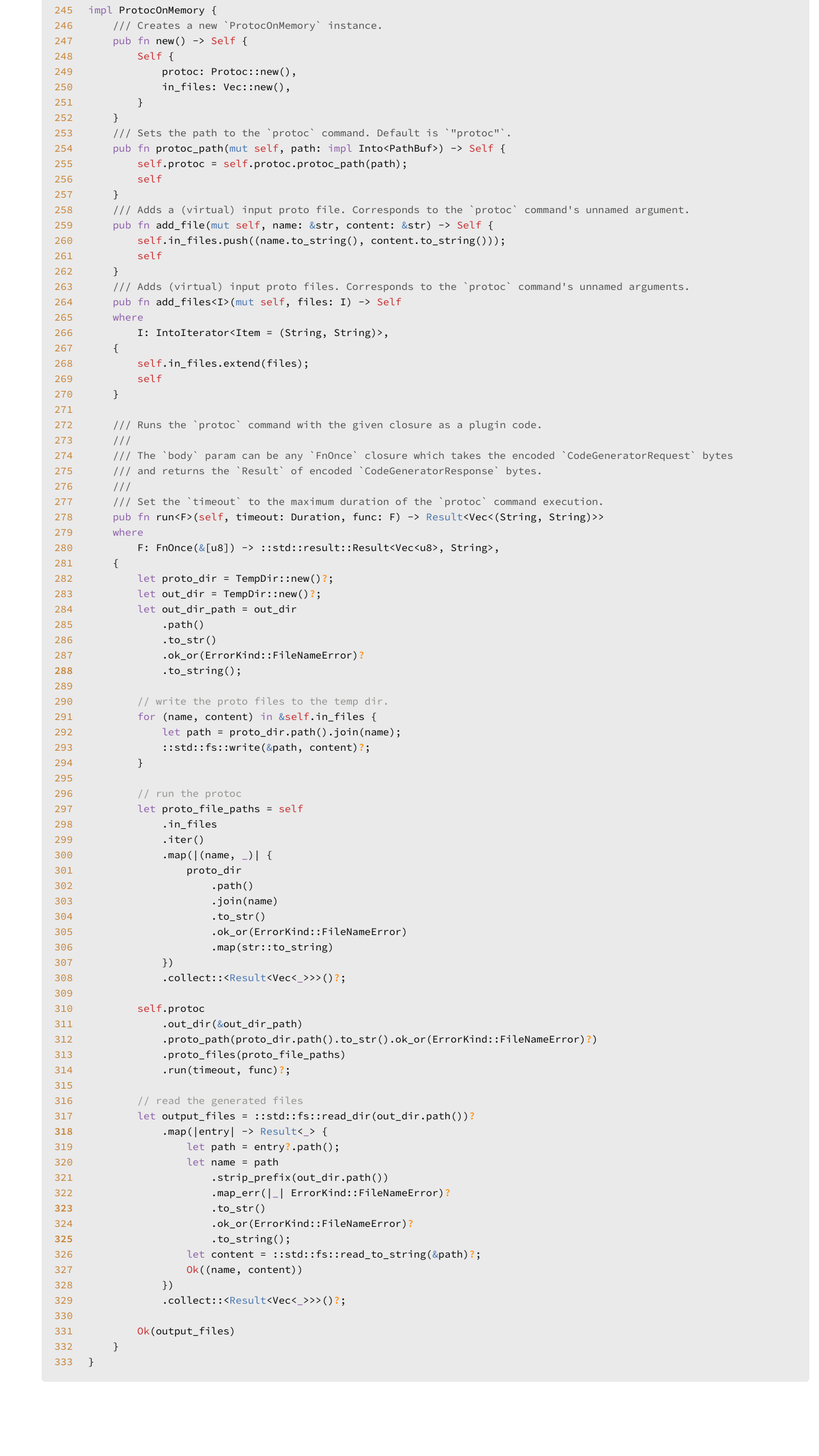
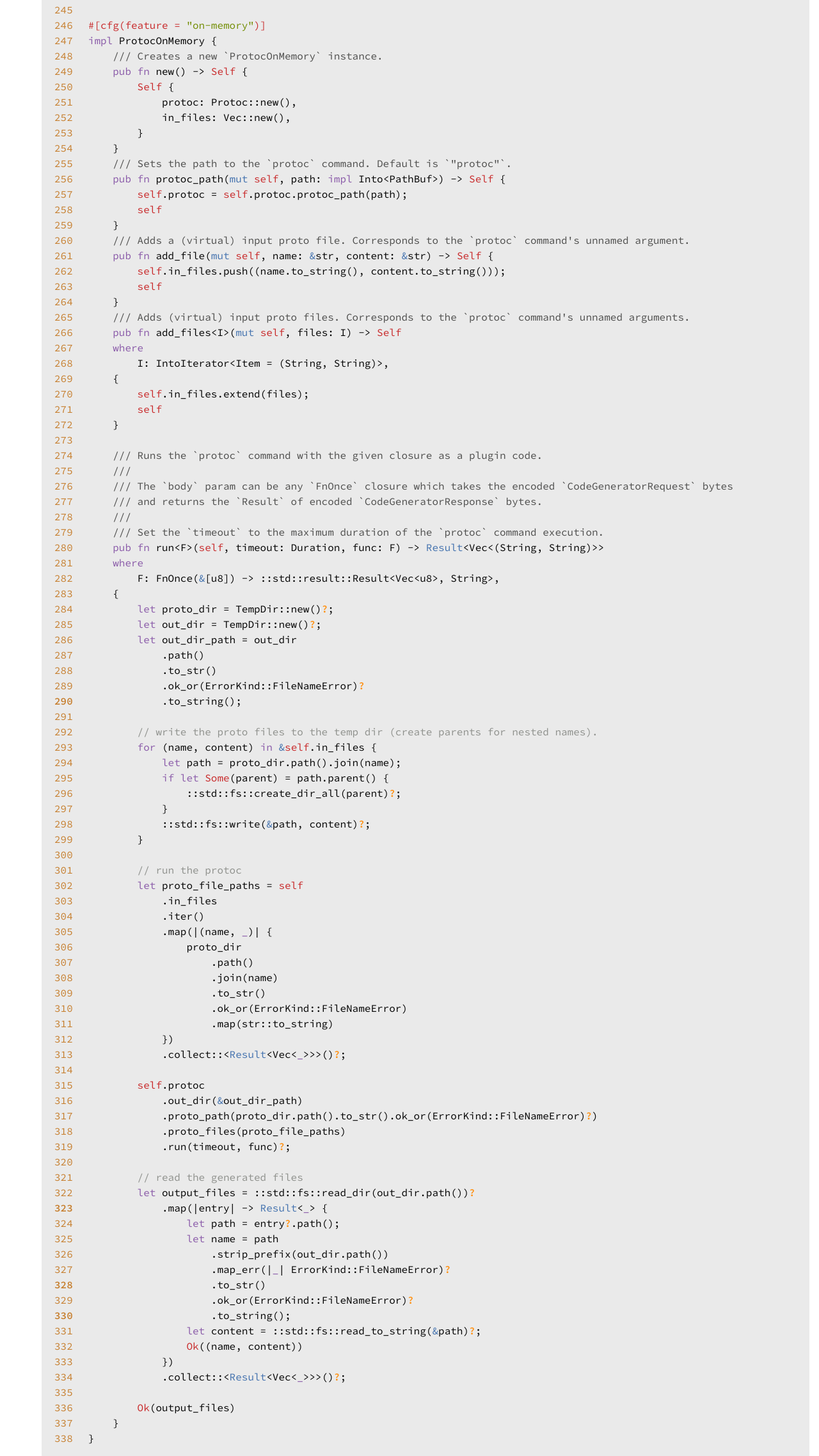
Before and after one commit to wada314/protoc-plugin-by-closure, a plain HTML site: page src/protoc_plugin_by_closure/lib.rs.html in a window 1280 px wide. Shown: the part 5994-8269 px from the top of the page at 64% size. Before the commit the page ends 8168 px from the top, so only its background shows below. Drawn offline with Linux system fonts and the light colour scheme.

Commit message:
deploy: a1724f011901ff0e24bceccc665ad95e7fdd8ea6

```diff
--- a/src/protoc_plugin_by_closure/lib.rs.html
+++ b/src/protoc_plugin_by_closure/lib.rs.html
@@ -236,99 +236,104 @@
 <a href=#236 id=236 data-nosnippet>236</a>    in_files: Vec&lt;(String, String)&gt;,
 <a href=#237 id=237 data-nosnippet>237</a>}
 <a href=#238 id=238 data-nosnippet>238</a>
-<a href=#239 id=239 data-nosnippet>239</a><span class="kw">impl </span>Default <span class="kw">for </span>ProtocOnMemory {
-<a href=#240 id=240 data-nosnippet>240</a>    <span class="kw">fn </span>default() -&gt; <span class="self">Self </span>{
-<a href=#241 id=241 data-nosnippet>241</a>        <span class="self">Self</span>::new()
-<a href=#242 id=242 data-nosnippet>242</a>    }
-<a href=#243 id=243 data-nosnippet>243</a>}
-<a href=#244 id=244 data-nosnippet>244</a>
-<a href=#245 id=245 data-nosnippet>245</a><span class="kw">impl </span>ProtocOnMemory {
-<a href=#246 id=246 data-nosnippet>246</a>    <span class="doccomment">/// Creates a new `ProtocOnMemory` instance.
-<a href=#247 id=247 data-nosnippet>247</a>    </span><span class="kw">pub fn </span>new() -&gt; <span class="self">Self </span>{
-<a href=#248 id=248 data-nosnippet>248</a>        <span class="self">Self </span>{
-<a href=#249 id=249 data-nosnippet>249</a>            protoc: Protoc::new(),
-<a href=#250 id=250 data-nosnippet>250</a>            in_files: Vec::new(),
-<a href=#251 id=251 data-nosnippet>251</a>        }
-<a href=#252 id=252 data-nosnippet>252</a>    }
-<a href=#253 id=253 data-nosnippet>253</a>    <span class="doccomment">/// Sets the path to the `protoc` command. Default is `"protoc"`.
-<a href=#254 id=254 data-nosnippet>254</a>    </span><span class="kw">pub fn </span>protoc_path(<span class="kw-2">mut </span><span class="self">self</span>, path: <span class="kw">impl </span>Into&lt;PathBuf&gt;) -&gt; <span class="self">Self </span>{
-<a href=#255 id=255 data-nosnippet>255</a>        <span class="self">self</span>.protoc = <span class="self">self</span>.protoc.protoc_path(path);
-<a href=#256 id=256 data-nosnippet>256</a>        <span class="self">self
-<a href=#257 id=257 data-nosnippet>257</a>    </span>}
-<a href=#258 id=258 data-nosnippet>258</a>    <span class="doccomment">/// Adds a (virtual) input proto file. Corresponds to the `protoc` command's unnamed argument.
-<a href=#259 id=259 data-nosnippet>259</a>    </span><span class="kw">pub fn </span>add_file(<span class="kw-2">mut </span><span class="self">self</span>, name: <span class="kw-2">&amp;</span>str, content: <span class="kw-2">&amp;</span>str) -&gt; <span class="self">Self </span>{
-<a href=#260 id=260 data-nosnippet>260</a>        <span class="self">self</span>.in_files.push((name.to_string(), content.to_string()));
-<a href=#261 id=261 data-nosnippet>261</a>        <span class="self">self
-<a href=#262 id=262 data-nosnippet>262</a>    </span>}
-<a href=#263 id=263 data-nosnippet>263</a>    <span class="doccomment">/// Adds (virtual) input proto files. Corresponds to the `protoc` command's unnamed arguments.
-<a href=#264 id=264 data-nosnippet>264</a>    </span><span class="kw">pub fn </span>add_files&lt;I&gt;(<span class="kw-2">mut </span><span class="self">self</span>, files: I) -&gt; <span class="self">Self
-<a href=#265 id=265 data-nosnippet>265</a>    </span><span class="kw">where
-<a href=#266 id=266 data-nosnippet>266</a>        </span>I: IntoIterator&lt;Item = (String, String)&gt;,
-<a href=#267 id=267 data-nosnippet>267</a>    {
-<a href=#268 id=268 data-nosnippet>268</a>        <span class="self">self</span>.in_files.extend(files);
-<a href=#269 id=269 data-nosnippet>269</a>        <span class="self">self
-<a href=#270 id=270 data-nosnippet>270</a>    </span>}
-<a href=#271 id=271 data-nosnippet>271</a>
-<a href=#272 id=272 data-nosnippet>272</a>    <span class="doccomment">/// Runs the `protoc` command with the given closure as a plugin code.
-<a href=#273 id=273 data-nosnippet>273</a>    ///
-<a href=#274 id=274 data-nosnippet>274</a>    /// The `body` param can be any `FnOnce` closure which takes the encoded `CodeGeneratorRequest` bytes
-<a href=#275 id=275 data-nosnippet>275</a>    /// and returns the `Result` of encoded `CodeGeneratorResponse` bytes.
-<a href=#276 id=276 data-nosnippet>276</a>    ///
-<a href=#277 id=277 data-nosnippet>277</a>    /// Set the `timeout` to the maximum duration of the `protoc` command execution.
-<a href=#278 id=278 data-nosnippet>278</a>    </span><span class="kw">pub fn </span>run&lt;F&gt;(<span class="self">self</span>, timeout: Duration, func: F) -&gt; <span class="prelude-ty">Result</span>&lt;Vec&lt;(String, String)&gt;&gt;
-<a href=#279 id=279 data-nosnippet>279</a>    <span class="kw">where
-<a href=#280 id=280 data-nosnippet>280</a>        </span>F: FnOnce(<span class="kw-2">&amp;</span>[u8]) -&gt; ::std::result::Result&lt;Vec&lt;u8&gt;, String&gt;,
-<a href=#281 id=281 data-nosnippet>281</a>    {
-<a href=#282 id=282 data-nosnippet>282</a>        <span class="kw">let </span>proto_dir = TempDir::new()<span class="question-mark">?</span>;
-<a href=#283 id=283 data-nosnippet>283</a>        <span class="kw">let </span>out_dir = TempDir::new()<span class="question-mark">?</span>;
-<a href=#284 id=284 data-nosnippet>284</a>        <span class="kw">let </span>out_dir_path = out_dir
-<a href=#285 id=285 data-nosnippet>285</a>            .path()
-<a href=#286 id=286 data-nosnippet>286</a>            .to_str()
-<a href=#287 id=287 data-nosnippet>287</a>            .ok_or(ErrorKind::FileNameError)<span class="question-mark">?
-<a href=#288 id=288 data-nosnippet>288</a>            </span>.to_string();
-<a href=#289 id=289 data-nosnippet>289</a>
-<a href=#290 id=290 data-nosnippet>290</a>        <span class="comment">// write the proto files to the temp dir.
-<a href=#291 id=291 data-nosnippet>291</a>        </span><span class="kw">for </span>(name, content) <span class="kw">in </span><span class="kw-2">&amp;</span><span class="self">self</span>.in_files {
-<a href=#292 id=292 data-nosnippet>292</a>            <span class="kw">let </span>path = proto_dir.path().join(name);
-<a href=#293 id=293 data-nosnippet>293</a>            ::std::fs::write(<span class="kw-2">&amp;</span>path, content)<span class="question-mark">?</span>;
-<a href=#294 id=294 data-nosnippet>294</a>        }
-<a href=#295 id=295 data-nosnippet>295</a>
-<a href=#296 id=296 data-nosnippet>296</a>        <span class="comment">// run the protoc
-<a href=#297 id=297 data-nosnippet>297</a>        </span><span class="kw">let </span>proto_file_paths = <span class="self">self
-<a href=#298 id=298 data-nosnippet>298</a>            </span>.in_files
-<a href=#299 id=299 data-nosnippet>299</a>            .iter()
-<a href=#300 id=300 data-nosnippet>300</a>            .map(|(name, <span class="kw">_</span>)| {
-<a href=#301 id=301 data-nosnippet>301</a>                proto_dir
-<a href=#302 id=302 data-nosnippet>302</a>                    .path()
-<a href=#303 id=303 data-nosnippet>303</a>                    .join(name)
-<a href=#304 id=304 data-nosnippet>304</a>                    .to_str()
-<a href=#305 id=305 data-nosnippet>305</a>                    .ok_or(ErrorKind::FileNameError)
-<a href=#306 id=306 data-nosnippet>306</a>                    .map(str::to_string)
-<a href=#307 id=307 data-nosnippet>307</a>            })
-<a href=#308 id=308 data-nosnippet>308</a>            .collect::&lt;<span class="prelude-ty">Result</span>&lt;Vec&lt;<span class="kw">_</span>&gt;&gt;&gt;()<span class="question-mark">?</span>;
-<a href=#309 id=309 data-nosnippet>309</a>
-<a href=#310 id=310 data-nosnippet>310</a>        <span class="self">self</span>.protoc
-<a href=#311 id=311 data-nosnippet>311</a>            .out_dir(<span class="kw-2">&amp;</span>out_dir_path)
-<a href=#312 id=312 data-nosnippet>312</a>            .proto_path(proto_dir.path().to_str().ok_or(ErrorKind::FileNameError)<span class="question-mark">?</span>)
-<a href=#313 id=313 data-nosnippet>313</a>            .proto_files(proto_file_paths)
-<a href=#314 id=314 data-nosnippet>314</a>            .run(timeout, func)<span class="question-mark">?</span>;
-<a href=#315 id=315 data-nosnippet>315</a>
-<a href=#316 id=316 data-nosnippet>316</a>        <span class="comment">// read the generated files
-<a href=#317 id=317 data-nosnippet>317</a>        </span><span class="kw">let </span>output_files = ::std::fs::read_dir(out_dir.path())<span class="question-mark">?
-<a href=#318 id=318 data-nosnippet>318</a>            </span>.map(|entry| -&gt; <span class="prelude-ty">Result</span>&lt;<span class="kw">_</span>&gt; {
-<a href=#319 id=319 data-nosnippet>319</a>                <span class="kw">let </span>path = entry<span class="question-mark">?</span>.path();
-<a href=#320 id=320 data-nosnippet>320</a>                <span class="kw">let </span>name = path
-<a href=#321 id=321 data-nosnippet>321</a>                    .strip_prefix(out_dir.path())
-<a href=#322 id=322 data-nosnippet>322</a>                    .map_err(|<span class="kw">_</span>| ErrorKind::FileNameError)<span class="question-mark">?
-<a href=#323 id=323 data-nosnippet>323</a>                    </span>.to_str()
-<a href=#324 id=324 data-nosnippet>324</a>                    .ok_or(ErrorKind::FileNameError)<span class="question-mark">?
-<a href=#325 id=325 data-nosnippet>325</a>                    </span>.to_string();
-<a href=#326 id=326 data-nosnippet>326</a>                <span class="kw">let </span>content = ::std::fs::read_to_string(<span class="kw-2">&amp;</span>path)<span class="question-mark">?</span>;
-<a href=#327 id=327 data-nosnippet>327</a>                <span class="prelude-val">Ok</span>((name, content))
-<a href=#328 id=328 data-nosnippet>328</a>            })
-<a href=#329 id=329 data-nosnippet>329</a>            .collect::&lt;<span class="prelude-ty">Result</span>&lt;Vec&lt;<span class="kw">_</span>&gt;&gt;&gt;()<span class="question-mark">?</span>;
-<a href=#330 id=330 data-nosnippet>330</a>
-<a href=#331 id=331 data-nosnippet>331</a>        <span class="prelude-val">Ok</span>(output_files)
-<a href=#332 id=332 data-nosnippet>332</a>    }
-<a href=#333 id=333 data-nosnippet>333</a>}
+<a href=#239 id=239 data-nosnippet>239</a><span class="attr">#[cfg(feature = <span class="string">"on-memory"</span>)]
+<a href=#240 id=240 data-nosnippet>240</a></span><span class="kw">impl </span>Default <span class="kw">for </span>ProtocOnMemory {
+<a href=#241 id=241 data-nosnippet>241</a>    <span class="kw">fn </span>default() -&gt; <span class="self">Self </span>{
+<a href=#242 id=242 data-nosnippet>242</a>        <span class="self">Self</span>::new()
+<a href=#243 id=243 data-nosnippet>243</a>    }
+<a href=#244 id=244 data-nosnippet>244</a>}
+<a href=#245 id=245 data-nosnippet>245</a>
+<a href=#246 id=246 data-nosnippet>246</a><span class="attr">#[cfg(feature = <span class="string">"on-memory"</span>)]
+<a href=#247 id=247 data-nosnippet>247</a></span><span class="kw">impl </span>ProtocOnMemory {
+<a href=#248 id=248 data-nosnippet>248</a>    <span class="doccomment">/// Creates a new `ProtocOnMemory` instance.
+<a href=#249 id=249 data-nosnippet>249</a>    </span><span class="kw">pub fn </span>new() -&gt; <span class="self">Self </span>{
+<a href=#250 id=250 data-nosnippet>250</a>        <span class="self">Self </span>{
+<a href=#251 id=251 data-nosnippet>251</a>            protoc: Protoc::new(),
+<a href=#252 id=252 data-nosnippet>252</a>            in_files: Vec::new(),
+<a href=#253 id=253 data-nosnippet>253</a>        }
+<a href=#254 id=254 data-nosnippet>254</a>    }
+<a href=#255 id=255 data-nosnippet>255</a>    <span class="doccomment">/// Sets the path to the `protoc` command. Default is `"protoc"`.
+<a href=#256 id=256 data-nosnippet>256</a>    </span><span class="kw">pub fn </span>protoc_path(<span class="kw-2">mut </span><span class="self">self</span>, path: <span class="kw">impl </span>Into&lt;PathBuf&gt;) -&gt; <span class="self">Self </span>{
+<a href=#257 id=257 data-nosnippet>257</a>        <span class="self">self</span>.protoc = <span class="self">self</span>.protoc.protoc_path(path);
+<a href=#258 id=258 data-nosnippet>258</a>        <span class="self">self
+<a href=#259 id=259 data-nosnippet>259</a>    </span>}
+<a href=#260 id=260 data-nosnippet>260</a>    <span class="doccomment">/// Adds a (virtual) input proto file. Corresponds to the `protoc` command's unnamed argument.
+<a href=#261 id=261 data-nosnippet>261</a>    </span><span class="kw">pub fn </span>add_file(<span class="kw-2">mut </span><span class="self">self</span>, name: <span class="kw-2">&amp;</span>str, content: <span class="kw-2">&amp;</span>str) -&gt; <span class="self">Self </span>{
+<a href=#262 id=262 data-nosnippet>262</a>        <span class="self">self</span>.in_files.push((name.to_string(), content.to_string()));
+<a href=#263 id=263 data-nosnippet>263</a>        <span class="self">self
+<a href=#264 id=264 data-nosnippet>264</a>    </span>}
+<a href=#265 id=265 data-nosnippet>265</a>    <span class="doccomment">/// Adds (virtual) input proto files. Corresponds to the `protoc` command's unnamed arguments.
+<a href=#266 id=266 data-nosnippet>266</a>    </span><span class="kw">pub fn </span>add_files&lt;I&gt;(<span class="kw-2">mut </span><span class="self">self</span>, files: I) -&gt; <span class="self">Self
+<a href=#267 id=267 data-nosnippet>267</a>    </span><span class="kw">where
+<a href=#268 id=268 data-nosnippet>268</a>        </span>I: IntoIterator&lt;Item = (String, String)&gt;,
+<a href=#269 id=269 data-nosnippet>269</a>    {
+<a href=#270 id=270 data-nosnippet>270</a>        <span class="self">self</span>.in_files.extend(files);
+<a href=#271 id=271 data-nosnippet>271</a>        <span class="self">self
+<a href=#272 id=272 data-nosnippet>272</a>    </span>}
+<a href=#273 id=273 data-nosnippet>273</a>
+<a href=#274 id=274 data-nosnippet>274</a>    <span class="doccomment">/// Runs the `protoc` command with the given closure as a plugin code.
+<a href=#275 id=275 data-nosnippet>275</a>    ///
+<a href=#276 id=276 data-nosnippet>276</a>    /// The `body` param can be any `FnOnce` closure which takes the encoded `CodeGeneratorRequest` bytes
+<a href=#277 id=277 data-nosnippet>277</a>    /// and returns the `Result` of encoded `CodeGeneratorResponse` bytes.
+<a href=#278 id=278 data-nosnippet>278</a>    ///
+<a href=#279 id=279 data-nosnippet>279</a>    /// Set the `timeout` to the maximum duration of the `protoc` command execution.
+<a href=#280 id=280 data-nosnippet>280</a>    </span><span class="kw">pub fn </span>run&lt;F&gt;(<span class="self">self</span>, timeout: Duration, func: F) -&gt; <span class="prelude-ty">Result</span>&lt;Vec&lt;(String, String)&gt;&gt;
+<a href=#281 id=281 data-nosnippet>281</a>    <span class="kw">where
+<a href=#282 id=282 data-nosnippet>282</a>        </span>F: FnOnce(<span class="kw-2">&amp;</span>[u8]) -&gt; ::std::result::Result&lt;Vec&lt;u8&gt;, String&gt;,
+<a href=#283 id=283 data-nosnippet>283</a>    {
+<a href=#284 id=284 data-nosnippet>284</a>        <span class="kw">let </span>proto_dir = TempDir::new()<span class="question-mark">?</span>;
+<a href=#285 id=285 data-nosnippet>285</a>        <span class="kw">let </span>out_dir = TempDir::new()<span class="question-mark">?</span>;
+<a href=#286 id=286 data-nosnippet>286</a>        <span class="kw">let </span>out_dir_path = out_dir
+<a href=#287 id=287 data-nosnippet>287</a>            .path()
+<a href=#288 id=288 data-nosnippet>288</a>            .to_str()
+<a href=#289 id=289 data-nosnippet>289</a>            .ok_or(ErrorKind::FileNameError)<span class="question-mark">?
+<a href=#290 id=290 data-nosnippet>290</a>            </span>.to_string();
+<a href=#291 id=291 data-nosnippet>291</a>
+<a href=#292 id=292 data-nosnippet>292</a>        <span class="comment">// write the proto files to the temp dir (create parents for nested names).
+<a href=#293 id=293 data-nosnippet>293</a>        </span><span class="kw">for </span>(name, content) <span class="kw">in </span><span class="kw-2">&amp;</span><span class="self">self</span>.in_files {
+<a href=#294 id=294 data-nosnippet>294</a>            <span class="kw">let </span>path = proto_dir.path().join(name);
+<a href=#295 id=295 data-nosnippet>295</a>            <span class="kw">if let </span><span class="prelude-val">Some</span>(parent) = path.parent() {
+<a href=#296 id=296 data-nosnippet>296</a>                ::std::fs::create_dir_all(parent)<span class="question-mark">?</span>;
+<a href=#297 id=297 data-nosnippet>297</a>            }
+<a href=#298 id=298 data-nosnippet>298</a>            ::std::fs::write(<span class="kw-2">&amp;</span>path, content)<span class="question-mark">?</span>;
+<a href=#299 id=299 data-nosnippet>299</a>        }
+<a href=#300 id=300 data-nosnippet>300</a>
+<a href=#301 id=301 data-nosnippet>301</a>        <span class="comment">// run the protoc
+<a href=#302 id=302 data-nosnippet>302</a>        </span><span class="kw">let </span>proto_file_paths = <span class="self">self
+<a href=#303 id=303 data-nosnippet>303</a>            </span>.in_files
+<a href=#304 id=304 data-nosnippet>304</a>            .iter()
+<a href=#305 id=305 data-nosnippet>305</a>            .map(|(name, <span class="kw">_</span>)| {
+<a href=#306 id=306 data-nosnippet>306</a>                proto_dir
+<a href=#307 id=307 data-nosnippet>307</a>                    .path()
+<a href=#308 id=308 data-nosnippet>308</a>                    .join(name)
+<a href=#309 id=309 data-nosnippet>309</a>                    .to_str()
+<a href=#310 id=310 data-nosnippet>310</a>                    .ok_or(ErrorKind::FileNameError)
+<a href=#311 id=311 data-nosnippet>311</a>                    .map(str::to_string)
+<a href=#312 id=312 data-nosnippet>312</a>            })
+<a href=#313 id=313 data-nosnippet>313</a>            .collect::&lt;<span class="prelude-ty">Result</span>&lt;Vec&lt;<span class="kw">_</span>&gt;&gt;&gt;()<span class="question-mark">?</span>;
+<a href=#314 id=314 data-nosnippet>314</a>
+<a href=#315 id=315 data-nosnippet>315</a>        <span class="self">self</span>.protoc
+<a href=#316 id=316 data-nosnippet>316</a>            .out_dir(<span class="kw-2">&amp;</span>out_dir_path)
+<a href=#317 id=317 data-nosnippet>317</a>            .proto_path(proto_dir.path().to_str().ok_or(ErrorKind::FileNameError)<span class="question-mark">?</span>)
+<a href=#318 id=318 data-nosnippet>318</a>            .proto_files(proto_file_paths)
+<a href=#319 id=319 data-nosnippet>319</a>            .run(timeout, func)<span class="question-mark">?</span>;
+<a href=#320 id=320 data-nosnippet>320</a>
+<a href=#321 id=321 data-nosnippet>321</a>        <span class="comment">// read the generated files
+<a href=#322 id=322 data-nosnippet>322</a>        </span><span class="kw">let </span>output_files = ::std::fs::read_dir(out_dir.path())<span class="question-mark">?
+<a href=#323 id=323 data-nosnippet>323</a>            </span>.map(|entry| -&gt; <span class="prelude-ty">Result</span>&lt;<span class="kw">_</span>&gt; {
+<a href=#324 id=324 data-nosnippet>324</a>                <span class="kw">let </span>path = entry<span class="question-mark">?</span>.path();
+<a href=#325 id=325 data-nosnippet>325</a>                <span class="kw">let </span>name = path
+<a href=#326 id=326 data-nosnippet>326</a>                    .strip_prefix(out_dir.path())
+<a href=#327 id=327 data-nosnippet>327</a>                    .map_err(|<span class="kw">_</span>| ErrorKind::FileNameError)<span class="question-mark">?
+<a href=#328 id=328 data-nosnippet>328</a>                    </span>.to_str()
+<a href=#329 id=329 data-nosnippet>329</a>                    .ok_or(ErrorKind::FileNameError)<span class="question-mark">?
+<a href=#330 id=330 data-nosnippet>330</a>                    </span>.to_string();
+<a href=#331 id=331 data-nosnippet>331</a>                <span class="kw">let </span>content = ::std::fs::read_to_string(<span class="kw-2">&amp;</span>path)<span class="question-mark">?</span>;
+<a href=#332 id=332 data-nosnippet>332</a>                <span class="prelude-val">Ok</span>((name, content))
+<a href=#333 id=333 data-nosnippet>333</a>            })
+<a href=#334 id=334 data-nosnippet>334</a>            .collect::&lt;<span class="prelude-ty">Result</span>&lt;Vec&lt;<span class="kw">_</span>&gt;&gt;&gt;()<span class="question-mark">?</span>;
+<a href=#335 id=335 data-nosnippet>335</a>
+<a href=#336 id=336 data-nosnippet>336</a>        <span class="prelude-val">Ok</span>(output_files)
+<a href=#337 id=337 data-nosnippet>337</a>    }
+<a href=#338 id=338 data-nosnippet>338</a>}
 </code></pre></div></section></main></body></html>
```
Also changed, not shown: protoc_plugin_by_closure/index.html (+1 -1 lines), protoc_plugin_by_closure/struct.ProtocOnMemory.html (+6 -6 lines).
